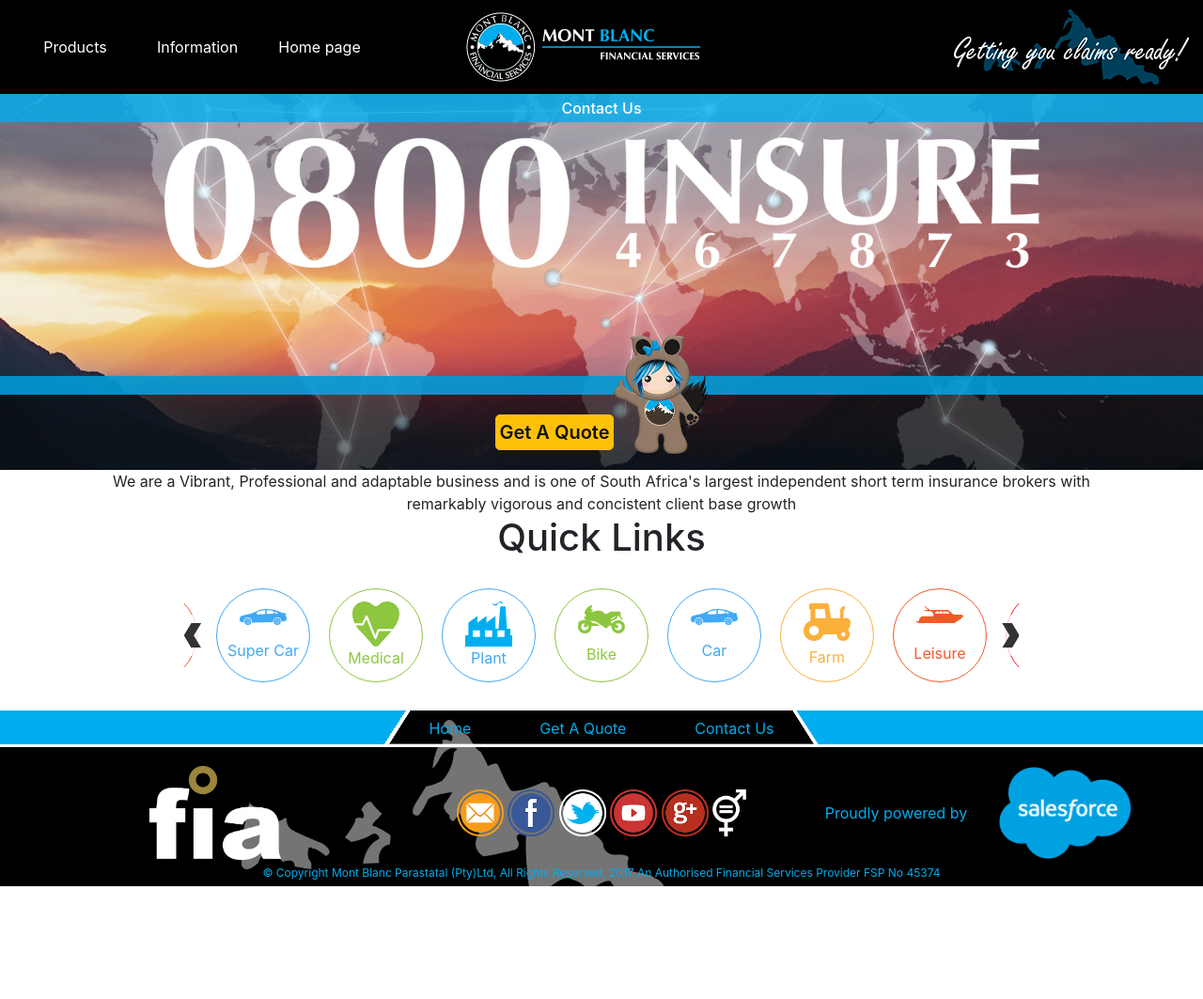
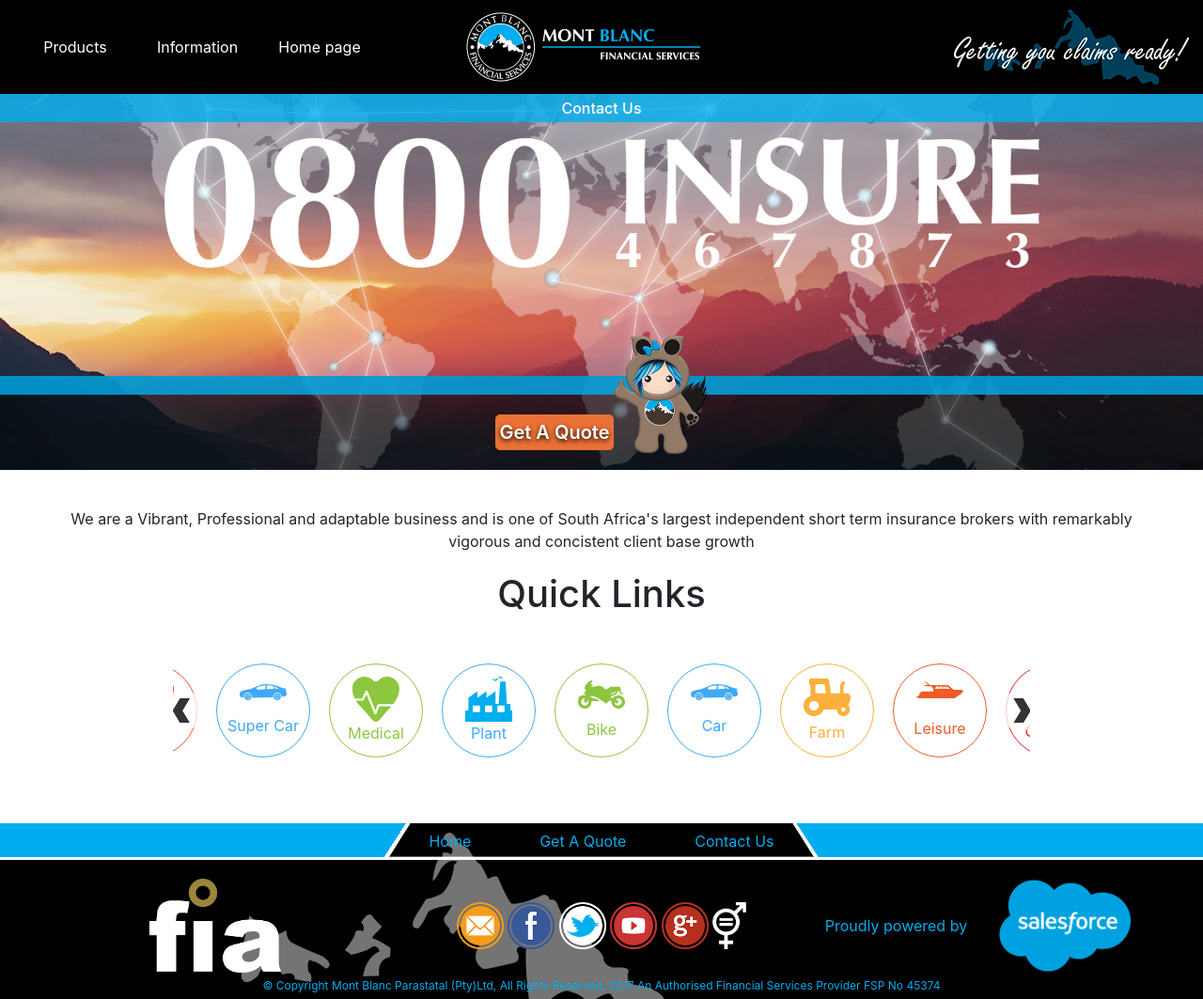
Before and after one commit to adrianvanwyk/Coherence, a Node server app: page / in a window 1280 px wide. Shown: the whole page at 94% size. Before the commit the page ends 943 px from the top, so only its background shows below. Run offline with Node 20, Linux system fonts and the light colour scheme.

Commit message:
small adj

```diff
--- a/mbfs-website/content/css/scss/components/banner.scss
+++ b/mbfs-website/content/css/scss/components/banner.scss
@@ -1,7 +1,7 @@
 #page-banner {
   position: relative;
   width: 100%;
-        overflow: hidden;
+  overflow: hidden;
 
   .banner-bg {
     height: 400px;
@@ -130,6 +130,10 @@
         font-weight: 600;
         padding: 3px;
         order: 4;
+        color: #fff;
+        background-color: #eb7035;
+        border-color: #eb7035;
+        text-shadow: 0px 2px 5px #000;
       }
 
       .banner-footer-monte {
--- a/mbfs-website/content/css/scss/components/quickQuotes.scss
+++ b/mbfs-website/content/css/scss/components/quickQuotes.scss
@@ -138,6 +138,12 @@
   text-align: center;
   align-items: center;
   align-content: center;
+  padding: 40px 0;
+
+  .ql-heading {
+    padding: 20px 0;
+    margin: 0;
+  }
 
   .quickQuote-buttonGroup {
     // display: flex;
--- a/mbfs-website/content/scripts/coreScripts.js
+++ b/mbfs-website/content/scripts/coreScripts.js
@@ -31,4 +31,10 @@
     }
   });
 
+
+  $('.circle-button').click(function() {
+    console.log('clicked' + $(this).attr('class'))
+  })
+
+
 });
--- a/mbfs-website/views/index.ejs
+++ b/mbfs-website/views/index.ejs
@@ -1,22 +1,30 @@
 <!DOCTYPE html>
 <html>
+
   <head>
     <%- include('partials/defaults/meta') %>
-    <title><%= title %></title>
+    <title>
+      <%= title %>
+    </title>
     <% for(var i=0; i<styles.length; i++) {%>
-    <link rel="stylesheet" href="css/<%= styles[i] %>" />
+      <link rel="stylesheet" href="css/<%= styles[i] %>"/>
     <% } %>
   </head>
+
   <body>
     <% include partials/components/header.ejs %>
-    <% include partials/components/contact-banner.ejs %>
-    <!-- <%- include('partials/components/navigation',{test:'The First'}) %> -->
-    <% include partials/components/quickLinks.ejs %>
+    <div class='content'>
+
+      <% include partials/components/contact-banner.ejs %>
+      <!-- <%- include('partials/components/navigation',{test:'The First'}) %> -->
+      <% include partials/components/quickLinks.ejs %>
+    </div>
     <% include partials/components/footer.ejs %>
 
     <% for(var i=0; i<scripts.length; i++) {%>
-    <script src="js/<%= scripts[i] %>"></script>
+      <script src="js/<%= scripts[i] %>"></script>
     <% } %>
     <script src="https://unpkg.com/flickity@2/dist/flickity.pkgd.min.js"></script>
   </body>
+
 </html>
--- a/mbfs-website/views/partials/components/banner.ejs
+++ b/mbfs-website/views/partials/components/banner.ejs
@@ -19,7 +19,7 @@
           <span class="text">Clients don't care what you know, until they know that you care.</span>
         </div>
         <img src="img/monte-thumbs(250).png" alt="Monte" class="banner-footer-monte order-4"/>
-        <a href="/insurance-quote/" class="btn btn-warning btn-lg" role="button">Get A Quote</a>
+        <a href="/insurance-quote/" class="btn btn-lg" role="button">Get A Quote</a>
       </div>
     </div>
   </div>
--- a/mbfs-website/views/partials/components/contact-banner.ejs
+++ b/mbfs-website/views/partials/components/contact-banner.ejs
@@ -11,7 +11,7 @@
     </div>
     <div class="footer">
       <div class="call-to-action-container">
-        <a href="/insurance-quote/" class="btn btn-warning btn-lg order-3" role="button">Get A Quote</a>
+        <a href="/insurance-quote/" class="btn btn-lg order-3" role="button">Get A Quote</a>
         <img src="img/monte-thumbs(250).png" alt="Monte" class="c-banner-footer-monte"/>
       </div>
     </div>
--- a/mbfs-website/views/partials/components/quickLinks.ejs
+++ b/mbfs-website/views/partials/components/quickLinks.ejs
@@ -1,6 +1,6 @@
 <div class='container quick-quotes-container'>
   <span>We are a Vibrant, Professional and adaptable business and is one of South Africa's largest independent short term insurance brokers with remarkably vigorous and concistent client base growth</span>
-  <h1>Quick Links</h1>
+  <h1 class='ql-heading'>Quick Links</h1>
   <div class='quickQuote-buttonGroup'>
     <a class='circle-button bike-button' data-category='bike' href="javascript:void(0);">
       <img src='/img/QuoteIconsSVG/bike.svg' alt='bike' style="padding-bottom: 10px" />
```
Also changed, not shown: mbfs-website/content/css/core.min.css.
